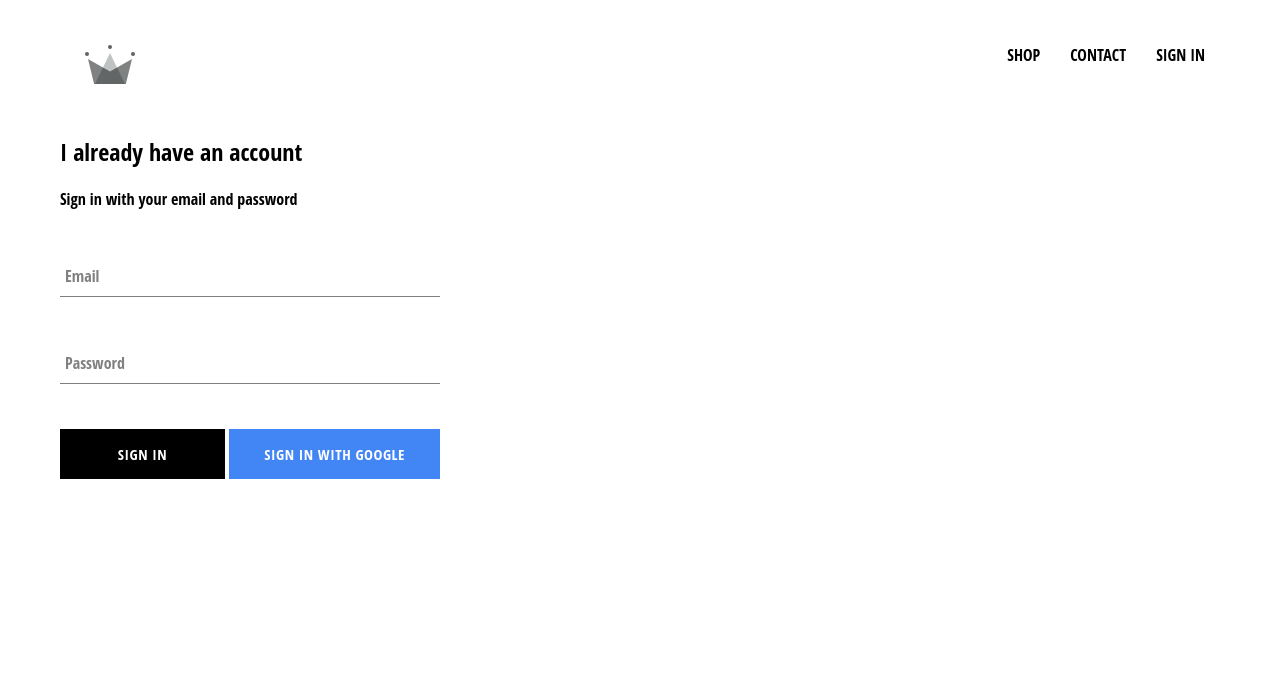
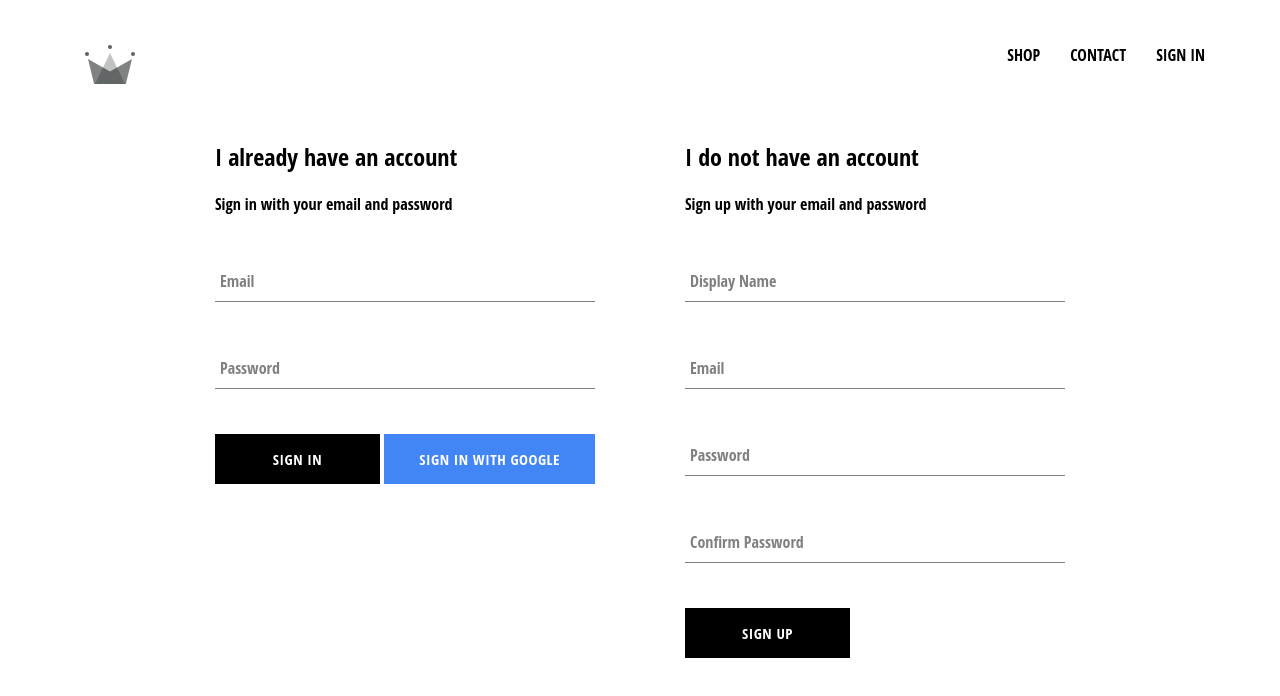
Before and after one commit to abelcuza/crwn-clothing, a React (Create React App) app: page /signin in a window 1280 px wide. Shown: the top 696 px of the page. Built offline with nearby package versions, Linux system fonts and the light colour scheme; no server answers.

Commit message:
Created sign-up component and config firebase to be able to sign-up with email and password

```diff
--- /dev/null
+++ b/src/components/sign-up/sign-up.component.jsx
@@ -0,0 +1,61 @@
+import React from 'react'
+import FromInput from '../from-input/form-input.component'
+import CustomButton from '../custom-button/custom-button.component'
+import { auth, createUserProfileDocument } from "../../firebase/firebase.utils";
+
+import './sign-up.styles.scss'
+
+class SignUp extends React.Component {
+    constructor(props){
+        super(props);
+
+        this.state = {
+            displayName: '',
+            email: '',
+            password: '',
+            confirmPassword: ''
+        }
+    }
+    handleChange = event => {
+        const {value, name} = event.target;
+        this.setState({[name]: value})
+    };
+
+    handleSubmit = async event => {
+        event.preventDefault();
+        const { displayName, email, password, confirmPassword } = this.state;
+        if(password !== confirmPassword){
+           alert("Passwords don't match");
+            this.setState({displayName: '', email: '', password:'', confirmPassword: ''});
+            return;
+        }
+
+        try{
+            const { user } = await auth.createUserWithEmailAndPassword(email, password);
+            await createUserProfileDocument(user, {displayName});
+            this.setState({displayName: '', email: '', password: '', confirmPassword: ''});
+
+        } catch (error) {
+            console.error(error);
+        }
+    };
+
+    render(){
+        const { displayName, email, password, confirmPassword } = this.state;
+        return (
+            <div className='sign-up'>
+                <h2>I do not have an account</h2>
+                <span>Sign up with your email and password</span>
+                <form className='sign-up-form' onSubmit={this.handleSubmit}>
+                    <FromInput type='text' name='displayName' value={displayName} onChange={this.handleChange} label='Display Name' required />
+                    <FromInput type='email' name='email' value={email} onChange={this.handleChange} label='Email' required />
+                    <FromInput type='password' name='password' value={password} onChange={this.handleChange} label='Password' required />
+                    <FromInput type='password' name='confirmPassword' value={confirmPassword} onChange={this.handleChange} label='Confirm Password' required />
+                    <CustomButton type='submit'>SIGN UP</CustomButton>
+                </form>
+            </div>
+        )
+    }
+}
+
+export default SignUp;
--- /dev/null
+++ b/src/components/sign-up/sign-up.styles.scss
@@ -0,0 +1,9 @@
+.sign-up {
+  display: flex;
+  flex-direction: column;
+  width: 380px;
+
+  .title {
+    margin: 10px 0;
+  }
+}
--- a/src/firebase/firebase.utils.js
+++ b/src/firebase/firebase.utils.js
@@ -21,7 +21,7 @@
     const snapShot = await userRef.get();
 
     if(!snapShot.exists){
-        const {displayName, email} = userAuth;
+        const { displayName, email } = userAuth;
         const createdAt = new Date();
 
         try{
--- a/src/pages/sign-in-and-sign-up/sign-in-and-sign-up.component.jsx
+++ b/src/pages/sign-in-and-sign-up/sign-in-and-sign-up.component.jsx
@@ -1,11 +1,13 @@
 import React from 'react';
 import SignIn from '../../components/sign-in/sign-in.component'
+import SignUp from '../../components/sign-up/sign-up.component'
 
 import './sign-in-and-sign-up.styles.scss'
 
 const SignInAndSignOut = () => (
     <div className='sign-in-and-sign-up'>
     <SignIn />
+    <SignUp />
     </div>
 );
 
--- a/src/pages/sign-in-and-sign-up/sign-in-and-sign-up.styles.scss
+++ b/src/pages/sign-in-and-sign-up/sign-in-and-sign-up.styles.scss
@@ -0,0 +1,6 @@
+.sign-in-and-sign-up{
+  width: 850px;
+  display: flex;
+  justify-content: space-between;
+  margin: 30px auto;
+}
```
